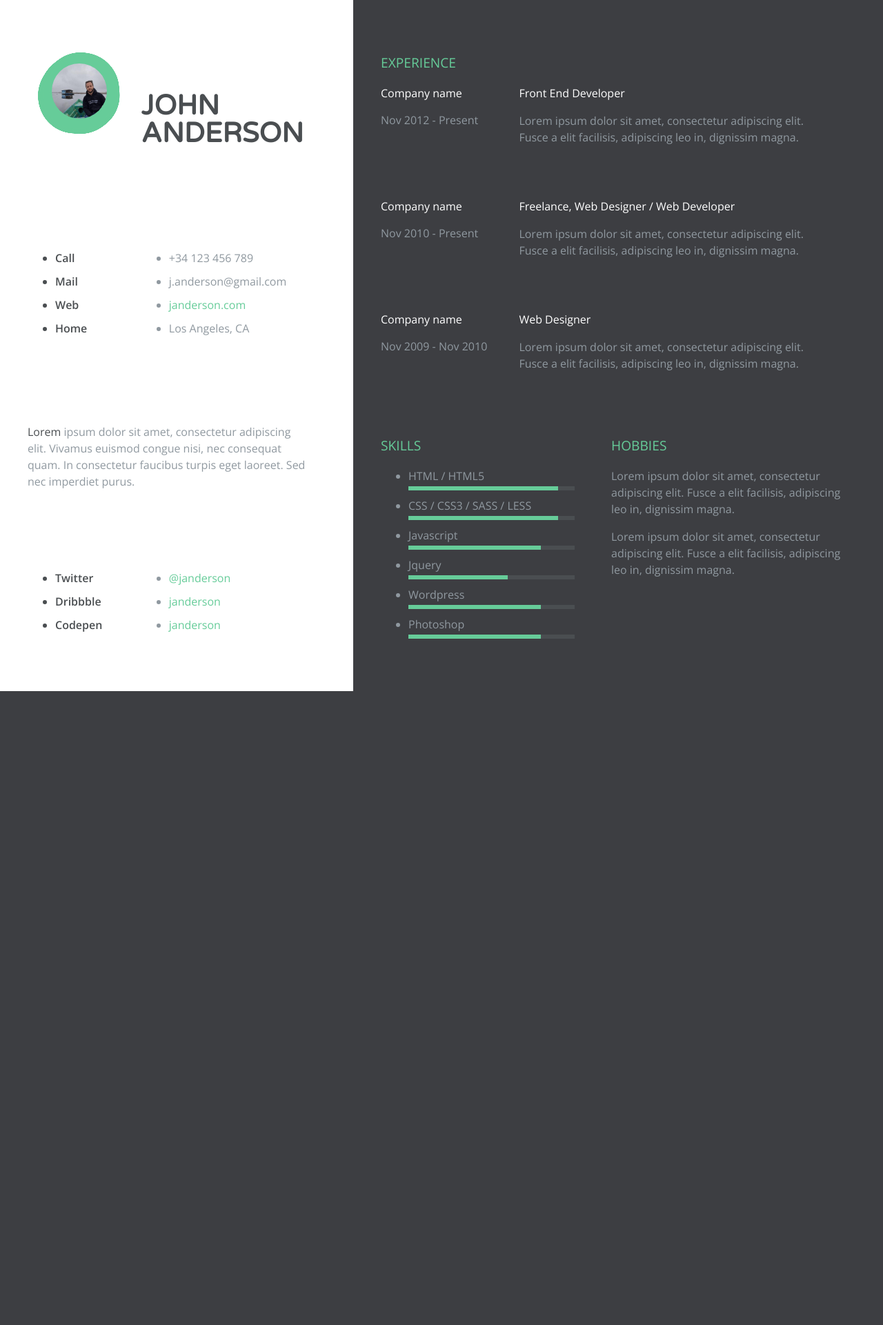
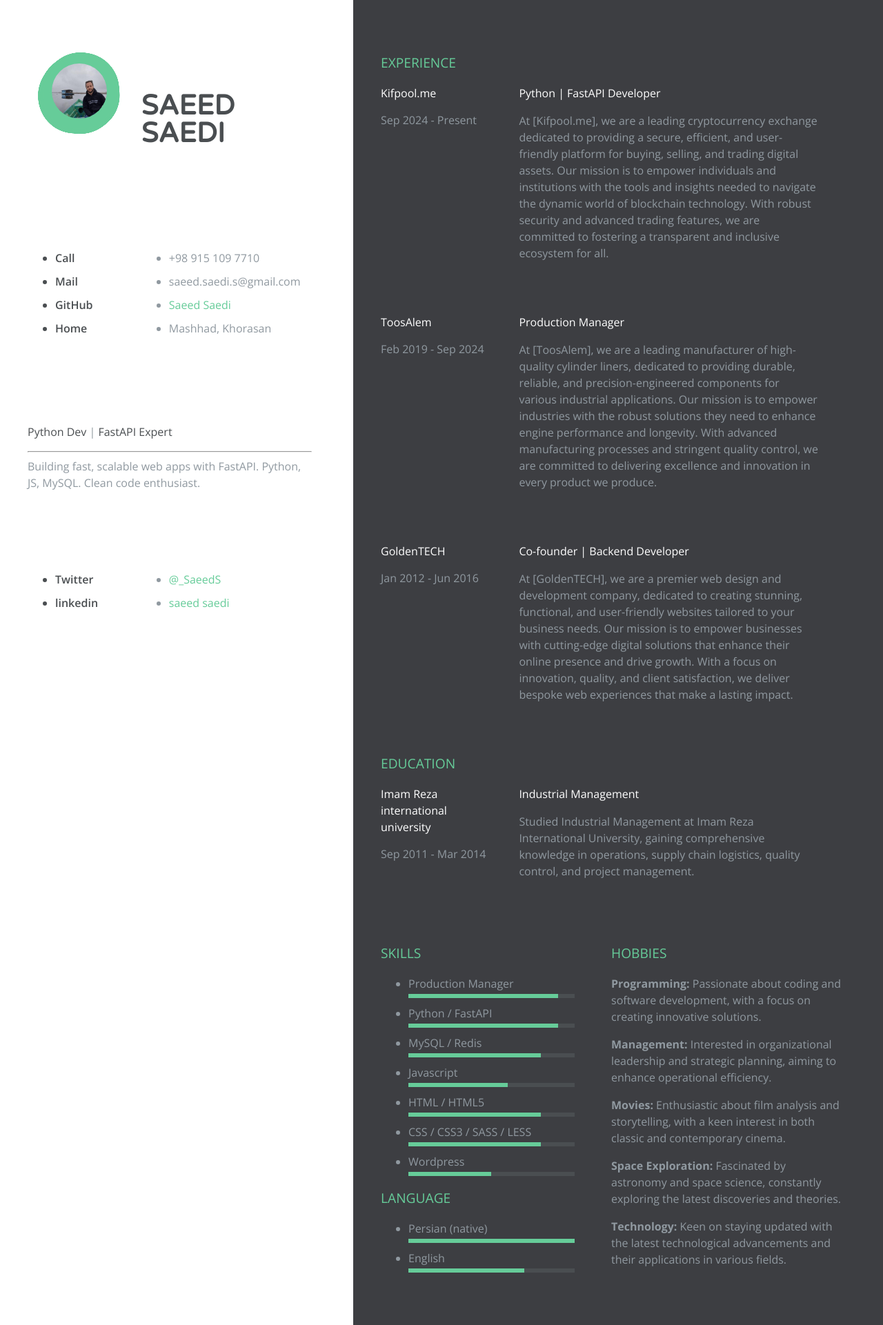
Before and after one commit to SaeedSaedi/Django_API, a Django app: page /cv/ in a window 1280 px wide. Shown: the whole page at 69% size. Before the commit the page ends 1002 px from the top, so only its background shows below. Run offline with Django 5.2, Linux system fonts and the light colour scheme; some libraries are stand-ins or nearby versions.

Commit message:
update cv info

```diff
--- a/templates/cv/index.html
+++ b/templates/cv/index.html
@@ -8,7 +8,7 @@
     <link rel="stylesheet" href="{% static 'css/cv.css'%}">
     <script src="https://cdnjs.cloudflare.com/ajax/libs/gsap/3.10.4/gsap.min.js" defer></script>
     <script src="{% static '/javascript/cv.js' %}" defer></script>
-    <title>Document</title>
+    <title>My CV</title>
 </head>
 
 <body>
@@ -47,7 +47,7 @@
                     <div class="clearfix"></div>
                 </div>
                 <div class="name-wrapper">
-                    <h1>John <br />Anderson</h1>
+                    <h1>Saeed <br />Saedi</h1>
                     <!-- YOUR NAME AND LAST NAME  -->
                 </div>
                 <div class="clearfix"></div>
@@ -55,43 +55,36 @@
                     <ul class="list-titles">
                         <li>Call</li>
                         <li>Mail</li>
-                        <li>Web</li>
+                        <li>GitHub</li>
                         <li>Home</li>
                     </ul>
                     <ul class="list-content">
-                        <li>+34 123 456 789</li>
+                        <li>+98 915 109 7710</li>
                         <!-- YOUR PHONE NUMBER  -->
-                        <li>j.anderson@gmail.com</li>
+                        <li>saeed.saedi.s@gmail.com</li>
                         <!-- YOUR EMAIL -->
-                        <li><a href="#">janderson.com</a></li>
+                        <li><a href="https://github.com/SaeedSaedi">Saeed Saedi</a></li>
                         <!-- YOUR WEBSITE  -->
-                        <li>Los Angeles, CA</li>
+                        <li>Mashhad, Khorasan</li>
                         <!-- YOUR STATE AND COUNTRY  -->
                     </ul>
                 </div>
                 <div class="contact-presentation">
                     <!-- YOUR PRESENTATION RESUME  -->
                     <p>
-                        <span class="bold">Lorem</span> ipsum dolor sit amet, consectetur
-                        adipiscing elit. Vivamus euismod congue nisi, nec consequat quam.
-                        In consectetur faucibus turpis eget laoreet. Sed nec imperdiet
-                        purus.
+                        <span class="bold">Python Dev</span> | <span class="bold">FastAPI Expert</span> <hr /> Building fast, scalable web apps with FastAPI. Python, JS, MySQL. Clean code enthusiast.
                     </p>
                 </div>
                 <div class="contact-social clearfix">
                     <ul class="list-titles">
                         <li>Twitter</li>
-                        <li>Dribbble</li>
-                        <li>Codepen</li>
+                        <li>linkedin</li>
                     </ul>
                     <ul class="list-content">
                         <!-- REMEMBER TO PUT THE URL ON THE HREF TAG  -->
-                        <li><a href="">@janderson</a></li>
+                        <li><a href="">@_SaeedS</a></li>
                         <!-- YOUR TWITTER USER  -->
-                        <li><a href="">janderson</a></li>
-                        <!-- YOUR DRIBBBLE USER  -->
-                        <li><a href="">janderson</a></li>
-                        <!-- YOUR BEHANCE USER  -->
+                        <li><a href="https://www.linkedin.com/in/saeedsaedi/">saeed saedi</a></li>
                     </ul>
                 </div>
             </div>
@@ -102,77 +95,104 @@
                 <h3 class="experience-title">Experience</h3>
 
                 <div class="experience-wrapper">
+
                     <div class="company-wrapper clearfix">
-                        <div class="experience-title">Company name</div>
+                        <div class="experience-title">Kifpool.me</div>
                         <!-- NAME OF THE COMPANY YOUWORK WITH  -->
-                        <div class="time">Nov 2012 - Present</div>
+                        <div class="time">Sep 2024 - Present</div>
                         <!-- THE TIME YOU WORK WITH THE COMPANY  -->
                     </div>
 
                     <div class="job-wrapper clearfix">
-                        <div class="experience-title">Front End Developer</div>
+                        <div class="experience-title">Python | FastAPI Developer</div>
                         <!-- JOB TITLE  -->
                         <div class="company-description">
                             <p>
-                                Lorem ipsum dolor sit amet, consectetur adipiscing elit. Fusce
-                                a elit facilisis, adipiscing leo in, dignissim magna.
+                                At [Kifpool.me], we are a leading cryptocurrency exchange dedicated to providing a secure, efficient, and user-friendly platform for buying, selling, and trading digital assets. Our mission is to empower individuals and institutions with the tools and insights needed to navigate the dynamic world of blockchain technology. With robust security and advanced trading features, we are committed to fostering a transparent and inclusive ecosystem for all.
+                            </p>
+                            <!-- JOB DESCRIPTION  -->
+                        </div>
+                    </div>
+                    <div class="company-wrapper clearfix">
+                        <div class="experience-title">ToosAlem</div>
+                        <!-- NAME OF THE COMPANY YOUWORK WITH  -->
+                        <div class="time">Feb 2019 - Sep 2024</div>
+                        <!-- THE TIME YOU WORK WITH THE COMPANY  -->
+                    </div>
+
+                    <div class="job-wrapper clearfix">
+                        <div class="experience-title">Production Manager</div>
+                        <!-- JOB TITLE  -->
+                        <div class="company-description">
+                            <p>
+                                At [ToosAlem], we are a leading manufacturer of high-quality cylinder liners, dedicated to providing durable, reliable, and precision-engineered components for various industrial applications. Our mission is to empower industries with the robust solutions they need to enhance engine performance and longevity. With advanced manufacturing processes and stringent quality control, we are committed to delivering excellence and innovation in every product we produce.
+                            </p>
+                            <!-- JOB DESCRIPTION  -->
+                        </div>
+                    </div>
+                    <div class="company-wrapper clearfix">
+                        <div class="experience-title">GoldenTECH</div>
+                        <!-- NAME OF THE COMPANY YOUWORK WITH  -->
+                        <div class="time">Jan 2012 - Jun 2016</div>
+                        <!-- THE TIME YOU WORK WITH THE COMPANY  -->
+                    </div>
+
+                    <div class="job-wrapper clearfix">
+                        <div class="experience-title">Co-founder | Backend Developer</div>
+                        <!-- JOB TITLE  -->
+                        <div class="company-description">
+                            <p>
+                                At [GoldenTECH], we are a premier web design and development company, dedicated to creating stunning, functional, and user-friendly websites tailored to your business needs. Our mission is to empower businesses with cutting-edge digital solutions that enhance their online presence and drive growth. With a focus on innovation, quality, and client satisfaction, we deliver bespoke web experiences that make a lasting impact.
                             </p>
                             <!-- JOB DESCRIPTION  -->
                         </div>
                     </div>
 
+
+                    <h3 class="experience-title">Education</h3>
+
+                    <div class="experience-wrapper">
+
                         <div class="company-wrapper clearfix">
-                        <div class="experience-title">Company name</div>
+                            <div class="experience-title">Imam Reza international university</div>
                             <!-- NAME OF THE COMPANY YOUWORK WITH  -->
-                        <div class="time">Nov 2010 - Present</div>
+                            <div class="time">Sep 2011 - Mar 2014</div>
                             <!-- THE TIME YOU WORK WITH THE COMPANY  -->
                         </div>
 
                         <div class="job-wrapper clearfix">
-                        <div class="experience-title">
-                            Freelance, Web Designer / Web Developer
-                        </div>
+                            <div class="experience-title">Industrial Management</div>
                             <!-- JOB TITLE  -->
                             <div class="company-description">
                                 <p>
-                                Lorem ipsum dolor sit amet, consectetur adipiscing elit. Fusce
-                                a elit facilisis, adipiscing leo in, dignissim magna.
+                                    Studied Industrial Management at Imam Reza International University, gaining comprehensive knowledge in operations, supply chain logistics, quality control, and project management.
                                 </p>
                                 <!-- JOB DESCRIPTION  -->
                             </div>
                         </div>
 
-                    <div class="company-wrapper clearfix">
-                        <div class="experience-title">Company name</div>
-                        <!-- NAME OF THE COMPANY YOUWORK WITH  -->
-                        <div class="time">Nov 2009 - Nov 2010</div>
-                        <!-- THE TIME YOU WORK WITH THE COMPANY  -->
-                    </div>
 
-                    <div class="job-wrapper clearfix">
-                        <div class="experience-title">Web Designer</div>
-                        <!-- JOB TITLE  -->
-                        <div class="company-description">
-                            <p>
-                                Lorem ipsum dolor sit amet, consectetur adipiscing elit. Fusce
-                                a elit facilisis, adipiscing leo in, dignissim magna.
-                            </p>
-                            <!-- JOB DESCRIPTION  -->
-                        </div>
-                    </div>
-                </div>
-                <!--Skill experience-->
+
+
 
                     <div class="section-wrapper clearfix">
+
                     <h3 class="section-title">Skills</h3>
                     <!-- YOUR SET OF SKILLS  -->
                     <ul>
+                        <li class="skill-percentage">Production Manager</li>
+                        <li class="skill-percentage">Python / FastAPI</li>
+                        <li class="skill-percentage">MySQL / Redis</li>
+                        <li class="skill-percentage">Javascript</li>
                         <li class="skill-percentage">HTML / HTML5</li>
                         <li class="skill-percentage">CSS / CSS3 / SASS / LESS</li>
-                        <li class="skill-percentage">Javascript</li>
-                        <li class="skill-percentage">Jquery</li>
                         <li class="skill-percentage">Wordpress</li>
-                        <li class="skill-percentage">Photoshop</li>
+                    </ul>
+                    <h3 class="section-title">Language</h3>
+                    <!-- YOUR SET OF SKILLS  -->
+                    <ul>
+                        <li class="lang skill-percentage">Persian (native)</li>
+                        <li class="lang skill-percentage">English</li>
                     </ul>
                 </div>
 
@@ -180,14 +200,21 @@
                     <h3 class="section-title">Hobbies</h3>
                     <!-- DESCRIPTION OF YOUR HOBBIES -->
                     <p>
-                        Lorem ipsum dolor sit amet, consectetur adipiscing elit. Fusce a
-                        elit facilisis, adipiscing leo in, dignissim magna.
+                        <b>Programming:</b> Passionate about coding and software development, with a focus on creating innovative solutions.
                     </p>
+                    <p>
+                        <b>Management:</b> Interested in organizational leadership and strategic planning, aiming to enhance operational efficiency.
+                    </p>
+                    <p>
+                        <b>Movies:</b> Enthusiastic about film analysis and storytelling, with a keen interest in both classic and contemporary cinema.
+                    </p>
+                    <p>
+                        <b>Space Exploration:</b> Fascinated by astronomy and space science, constantly exploring the latest discoveries and theories.
+                    </p>
+                    <p>
+                        <b>Technology:</b> Keen on staying updated with the latest technological advancements and their applications in various fields.
 
-                    <p>
-                        Lorem ipsum dolor sit amet, consectetur adipiscing elit. Fusce a
-                        elit facilisis, adipiscing leo in, dignissim magna.
-                    </p>
+
                 </div>
             </div>
         </section>
```
Lines whose indentation alone changed are shown as unchanged.
